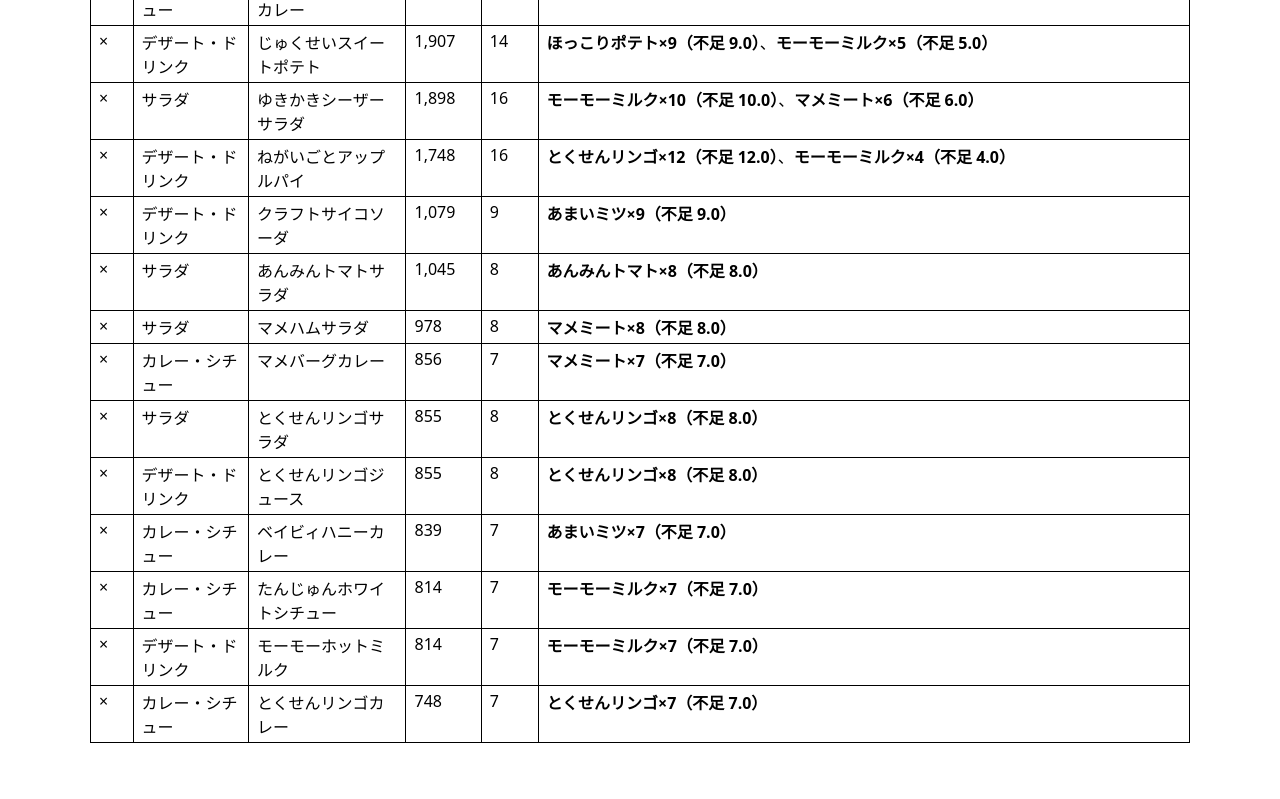
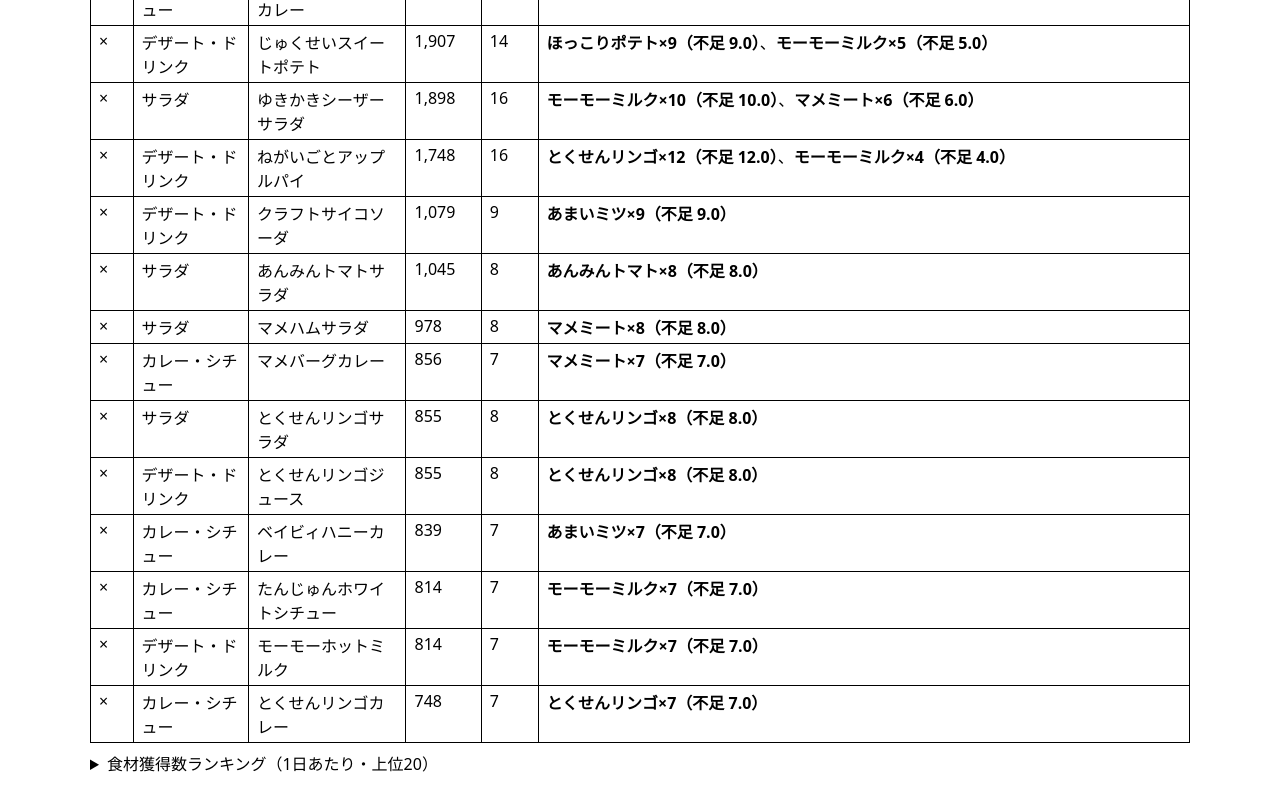
Before and after one commit to pppppu92/pksleep-recipes, a plain HTML site: page index.html in a window 1280 px wide. Shown: the part 5080-5879 px from the top of the page. Before the commit the page ends 5839 px from the top, so only its background shows below. Drawn offline with Linux system fonts and the light colour scheme.

Commit message:
Add ingredient yield ranking

```diff
--- a/index.html
+++ b/index.html
@@ -16,6 +16,8 @@ select, input, button { font-size: 16px; min-height: 36px; }
 .filters { display: flex; flex-wrap: wrap; gap: 8px 16px; align-items: flex-end; margin-bottom: 8px; }
 .filters label { display: flex; flex-direction: column; gap: 4px; }
 .filters label.check { flex-direction: row; align-items: center; }
+summary { cursor: pointer; padding: 8px 0; }
+details details { margin-left: 16px; }
 .row-buttons { display: flex; flex-wrap: wrap; gap: 4px; }
 </style>
 </head>
@@ -75,6 +77,22 @@ function judgeRecipe(recipe, totals) {
     if (short > EPS) shortages[name] = short;
   }
   return { ok: Object.keys(shortages).length === 0, shortages };
+}
+
+// Top pokemon by daily amount of one ingredient (or of all ingredients when
+// ingredient is ""), using each pokemon's best pattern at the given level.
+function rankPokemon(level, ingredient, limit) {
+  const rows = [];
+  for (const p of window.PKS_DATA.pokemon) {
+    let best = null;
+    for (const s of p.sets) {
+      if (s.level !== level) continue;
+      const amount = s.items.reduce((sum, [n, a]) => sum + (!ingredient || n === ingredient ? a : 0), 0);
+      if (amount > 0 && (!best || amount > best.amount)) best = { name: p.name, pattern: s.pattern, amount };
+    }
+    if (best) rows.push(best);
+  }
+  return rows.sort((a, b) => b.amount - a.amount).slice(0, limit);
 }
 
 function unique(values) {
@@ -322,6 +340,20 @@ function init() {
     saveState();
   }
 
+  // Ranking: one collapsible table per ingredient, plus the total
+  const rankBox = el("div", {});
+  function renderRanking() {
+    const level = Number(rankLvSel.value);
+    rankBox.replaceChildren(...["", ...D.ingredients].map(ing =>
+      el("details", {}, el("summary", { textContent: ing || "総獲得数" }),
+        makeTable(["順位", "ポケモン", "食材構成", "獲得数"],
+          rankPokemon(level, ing, 20).map((r, i) => el("tr", {},
+            el("td", { textContent: String(i + 1) }), el("td", { textContent: r.name }),
+            el("td", { textContent: r.pattern }), el("td", { textContent: r.amount.toFixed(1) })))))));
+  }
+  const rankLvSel = selectOf(LEVELS.map(l => option(String(l), String(l))), "60", renderRanking);
+  renderRanking();
+
   // Build the page
   const filters = el("div", { className: "filters" },
     field("名前", nameIn), field("得意タイプ", specSel), field("睡眠タイプ", sleepSel),
@@ -334,7 +366,10 @@ function init() {
     sec("手持ち", teamBox, el("p", {}, clearAllBtn)),
     sec("ポケモンを選ぶ", filters, pickCount, pickBox),
     sec("食材合計", field("集計日数", daysIn), totalBox),
-    sec("レシピ", recFilters, recCount, recBox));
+    sec("レシピ", recFilters, recCount, recBox),
+    el("section", {}, el("details", {},
+      el("summary", { textContent: "食材獲得数ランキング（1日あたり・上位20）" }),
+      el("div", { className: "filters" }, field("レベル", rankLvSel)), rankBox)));
 
   fillSelect(specSel, sortedUnique(D.pokemon.map(p => p.specialty)));
   fillSelect(sleepSel, sortedUnique(D.pokemon.map(p => p.sleep)));
```
